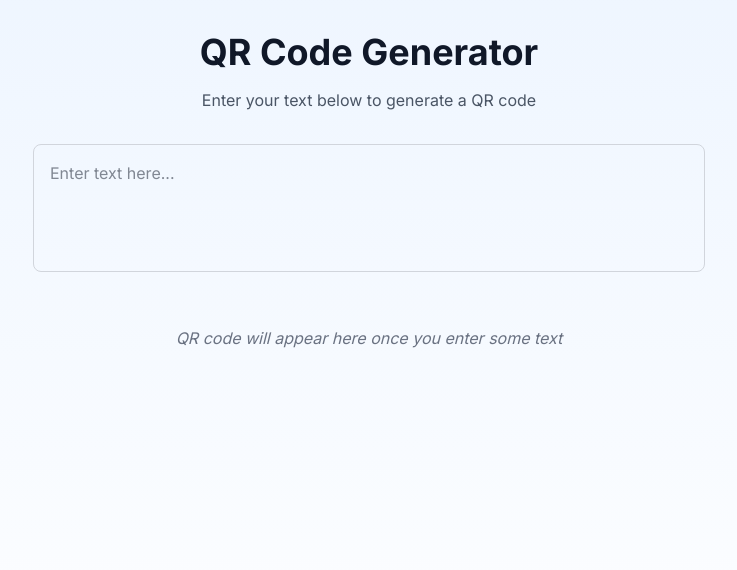
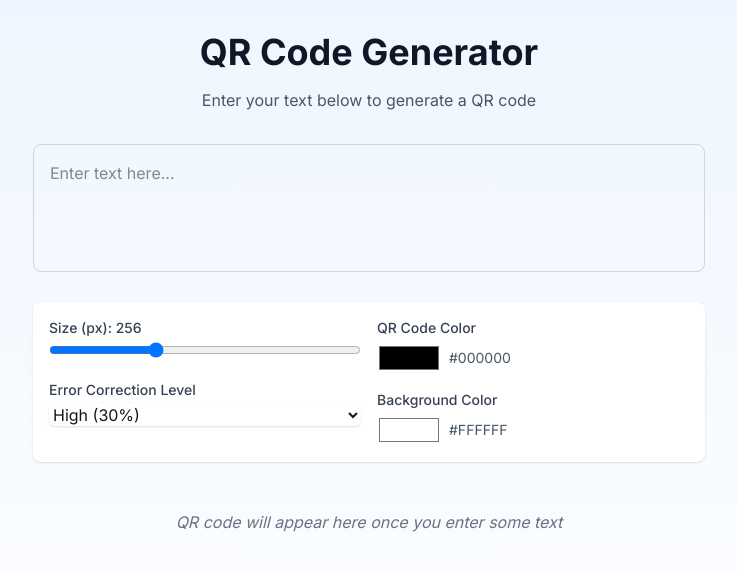
Before and after one commit to jtomecek/qr-generator, a Next.js app: page / in a window 1280 px wide. Shown: the top 570 px of the page, without its empty margins (271-1008 px from the left). Built offline with nearby package versions, Linux system fonts and the light colour scheme.

Commit message:
Add configuration options

```diff
--- a/src/app/page.tsx
+++ b/src/app/page.tsx
@@ -3,8 +3,14 @@
 import { useState } from 'react';
 import { QRCodeSVG } from 'qrcode.react';
 
+type ErrorCorrectionLevel = 'L' | 'M' | 'Q' | 'H';
+
 export default function Home() {
   const [text, setText] = useState('');
+  const [size, setSize] = useState(256);
+  const [errorLevel, setErrorLevel] = useState<ErrorCorrectionLevel>('H');
+  const [qrColor, setQrColor] = useState('#000000');
+  const [bgColor, setBgColor] = useState('#FFFFFF');
 
   return (
     <main className="min-h-screen bg-gradient-to-b from-blue-50 to-white p-8">
@@ -25,15 +31,88 @@ export default function Home() {
             />
           </div>
 
+          <div className="grid grid-cols-1 md:grid-cols-2 gap-4 bg-white p-4 rounded-lg shadow-sm">
+            <div className="space-y-4">
+              <div>
+                <label htmlFor="size" className="block text-sm font-medium text-gray-700">
+                  Size (px): {size}
+                </label>
+                <input
+                  type="range"
+                  id="size"
+                  min="128"
+                  max="512"
+                  step="32"
+                  value={size}
+                  onChange={(e) => setSize(Number(e.target.value))}
+                  className="w-full mt-1"
+                />
+              </div>
+
+              <div>
+                <label htmlFor="errorLevel" className="block text-sm font-medium text-gray-700">
+                  Error Correction Level
+                </label>
+                <select
+                  id="errorLevel"
+                  value={errorLevel}
+                  onChange={(e) => setErrorLevel(e.target.value as ErrorCorrectionLevel)}
+                  className="mt-1 block w-full rounded-md border-gray-300 shadow-sm focus:border-blue-500 focus:ring-blue-500"
+                >
+                  <option value="L">Low (7%)</option>
+                  <option value="M">Medium (15%)</option>
+                  <option value="Q">Quartile (25%)</option>
+                  <option value="H">High (30%)</option>
+                </select>
+              </div>
+            </div>
+
+            <div className="space-y-4">
+              <div>
+                <label htmlFor="qrColor" className="block text-sm font-medium text-gray-700">
+                  QR Code Color
+                </label>
+                <div className="mt-1 flex items-center gap-2">
+                  <input
+                    type="color"
+                    id="qrColor"
+                    value={qrColor}
+                    onChange={(e) => setQrColor(e.target.value)}
+                    className="h-8 w-16"
+                  />
+                  <span className="text-sm text-gray-600">{qrColor}</span>
+                </div>
+              </div>
+
+              <div>
+                <label htmlFor="bgColor" className="block text-sm font-medium text-gray-700">
+                  Background Color
+                </label>
+                <div className="mt-1 flex items-center gap-2">
+                  <input
+                    type="color"
+                    id="bgColor"
+                    value={bgColor}
+                    onChange={(e) => setBgColor(e.target.value)}
+                    className="h-8 w-16"
+                  />
+                  <span className="text-sm text-gray-600">{bgColor}</span>
+                </div>
+              </div>
+            </div>
+          </div>
+
           <div className="flex justify-center">
             {text && (
               <div className="p-6 bg-white rounded-lg shadow-lg">
                 <QRCodeSVG
                   value={text}
-                  size={256}
-                  level="H"
+                  size={size}
+                  level={errorLevel}
                   includeMargin={true}
                   className="mx-auto"
+                  fgColor={qrColor}
+                  bgColor={bgColor}
                 />
               </div>
             )}
```
